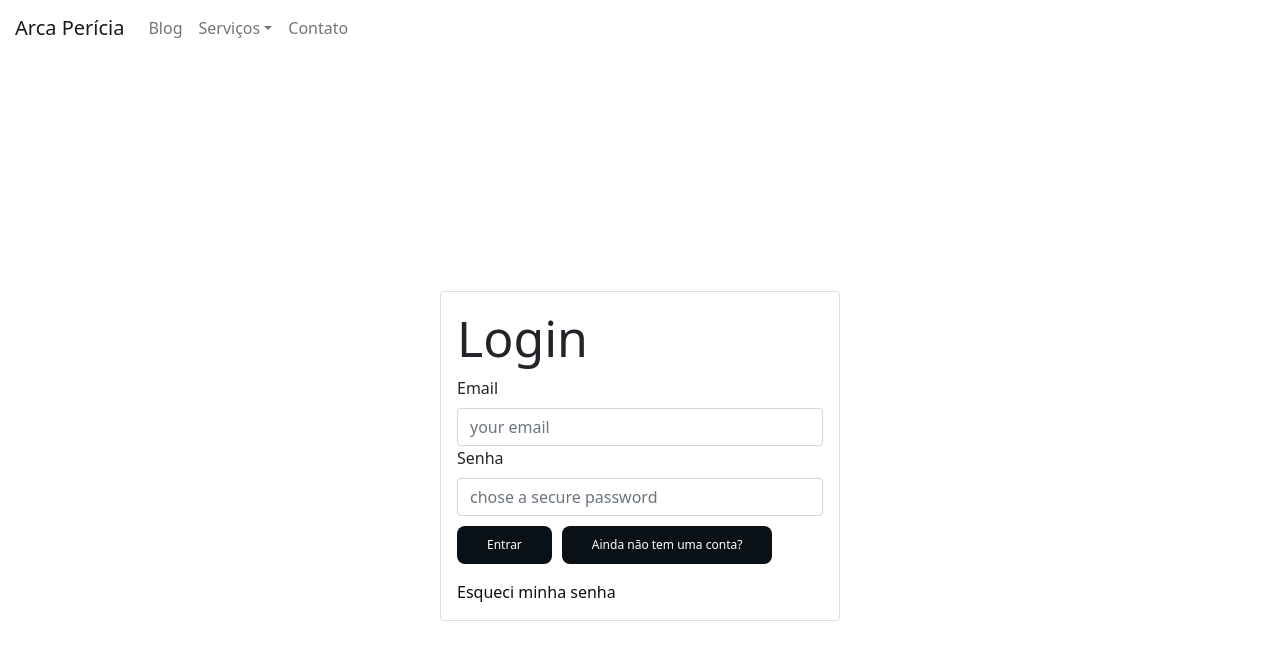
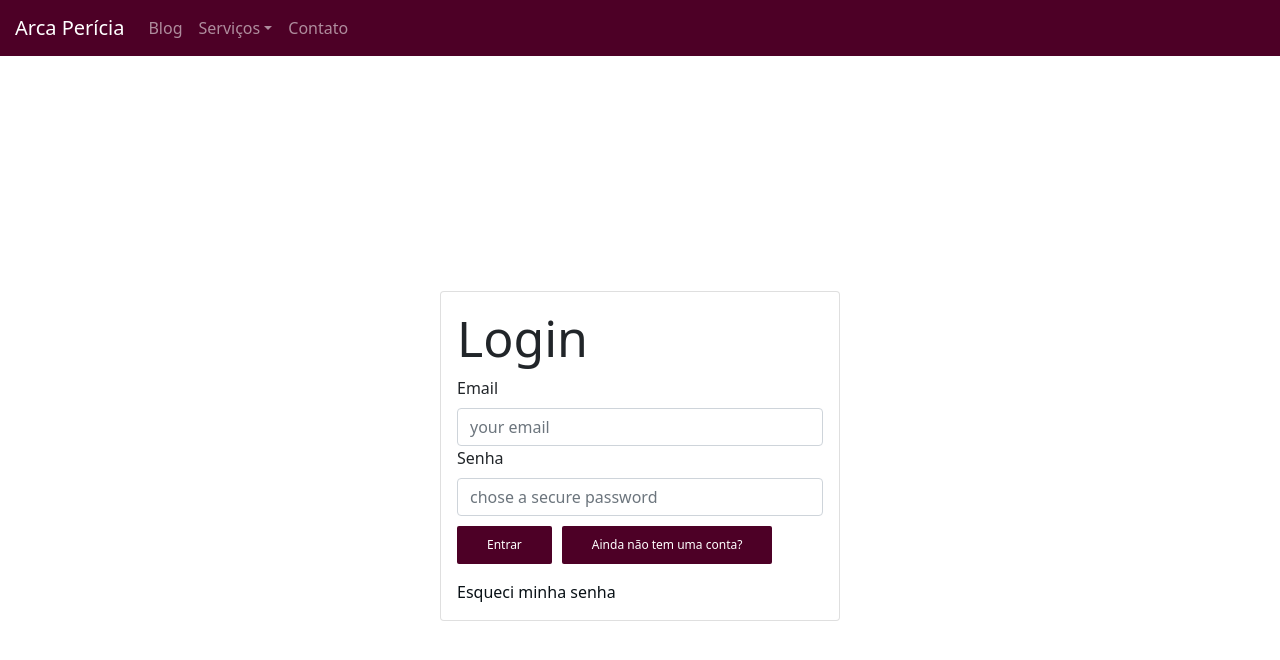
Before and after one commit to IsaqueFranklin/Institutional-website-blog, a React (Create React App) app: page /login in a window 1280 px wide. Shown: the top 660 px of the page. Built offline with nearby package versions, Linux system fonts and the light colour scheme; no server answers.

Commit message:
color of navbar and buttons

```diff
--- a/src/components/Header.js
+++ b/src/components/Header.js
@@ -9,7 +9,7 @@ function Header() {
     const {user, firebase} = React.useContext(FirebaseContext)
 
     return (
-        <Navbar collapseOnSelect expand="lg" variant="light" sticky="top" style={{backgroundColor: "#fff"}}>
+        <Navbar collapseOnSelect expand="lg" variant="dark" sticky="top" style={{backgroundColor: "#4d0026", color: "#fff"}}>
             <Navbar.Brand href="/">Arca Perícia</Navbar.Brand>
             <Navbar.Toggle aria-controls="responsive-navbar-nav" />
             <Navbar.Collapse id="responsive-navbar-nav">
--- a/src/components/Post.js
+++ b/src/components/Post.js
@@ -47,7 +47,9 @@ function Post({ post, showCount, history }) {
             <hr></hr>
             <div className="links" dangerouslySetInnerHTML={{ __html: post.content }} />
             <br></br>
-            <Link to={`/${post.postedBy.email}`}><button style={{ backgroundColor: '#fff', color: '#091116'}}>Ver mais</button></Link>
+            <Link className="links" to={`/${post.postedBy.email}`}><button>Ver mais</button></Link>
+            <br></br>
+            <br></br>
         </Container>
         </div>
     )
--- a/src/styles/style.css
+++ b/src/styles/style.css
@@ -1,11 +1,6 @@
 body {
     font-family: 'Noto Sans', sans-serif;
     background-color: #fff;
-}
-
-.verified {
-    height: 25px;
-    width: 25px;
 }
 
 .logo {
@@ -17,16 +12,16 @@ button {
     padding: 10px 30px;
     margin-right: 10px;
     margin-top: 10px;
-    background-color: #091116;
+    background-color: #4d0026;
     border: transparent;
-    border-radius: 8px;
+    border-radius: 2px;
     font-size: 12px;
     color: #fff;
 }
 
 button:hover {
     background-color: #fff;
-    color: #091116;
+    color: #4d0026;
 }
 
 @media (max-width: 768px) {
```
